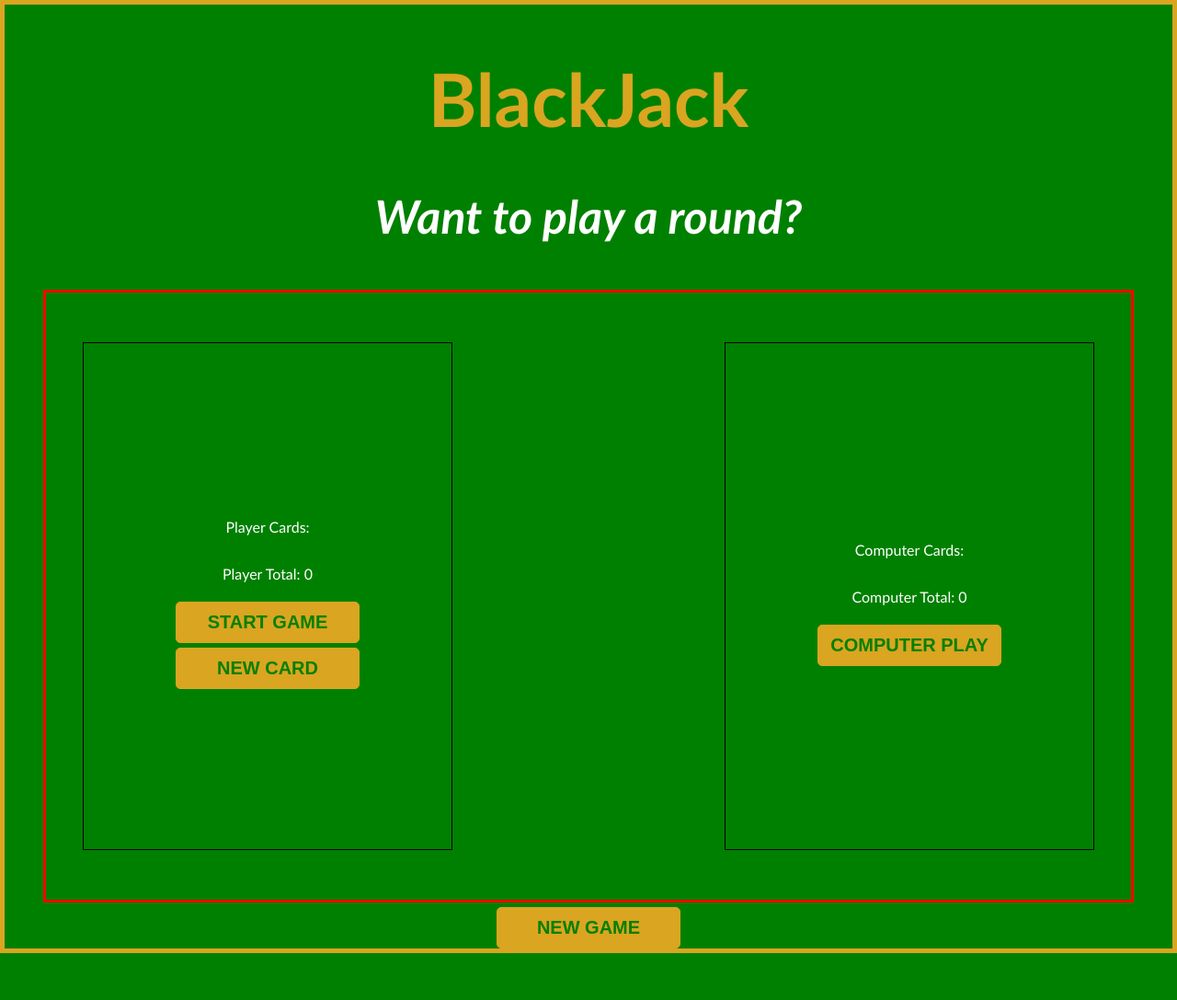
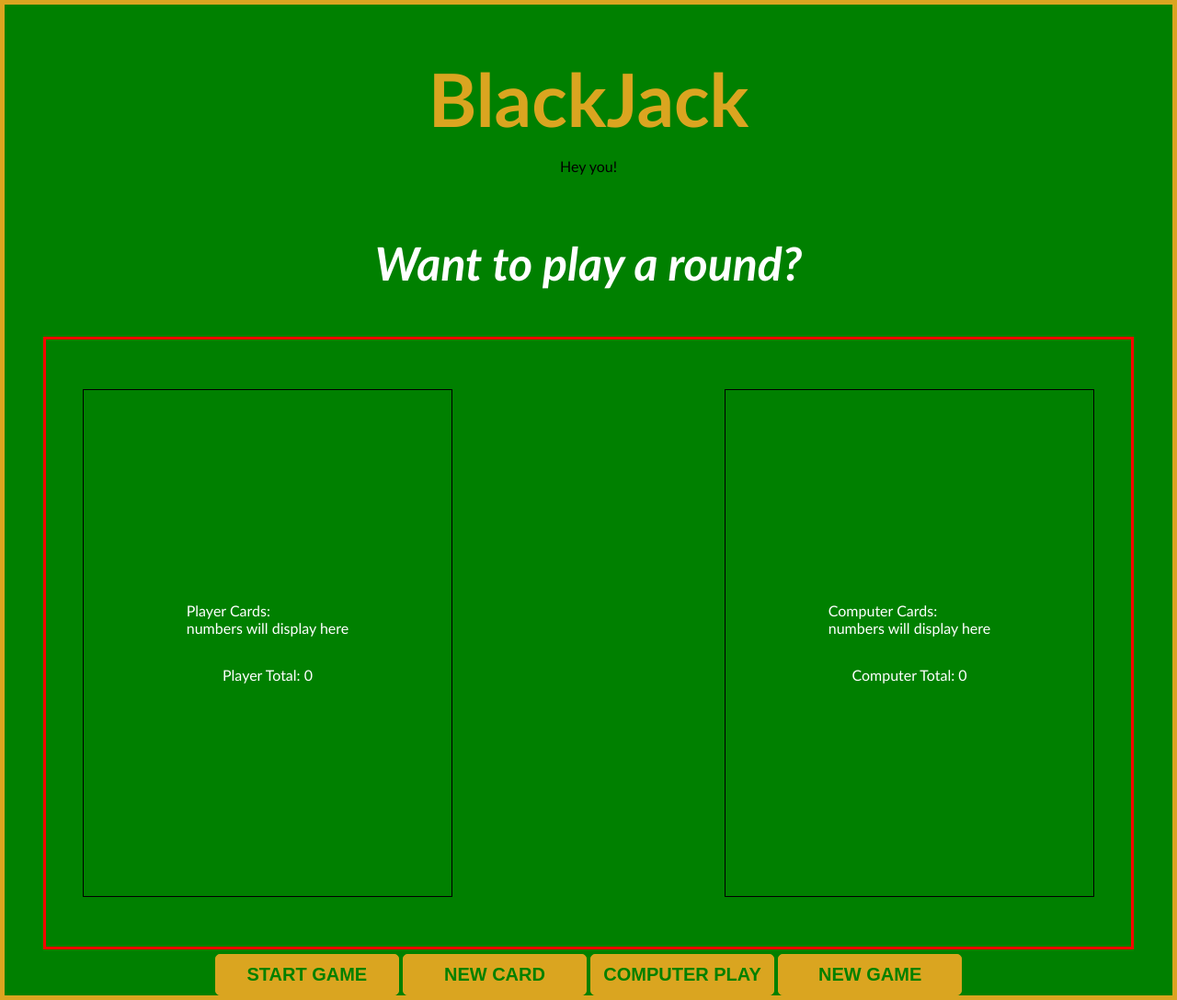
Before and after one commit to Balbader/BlackJack-game, a plain HTML site: page index.html in a window 1280 px wide. Shown: the whole page at 92% size. Before the commit the page ends 1036 px from the top, so only its background shows below. Drawn offline with Linux system fonts and the light colour scheme.

Commit message:
work on ui

```diff
--- a/index.html
+++ b/index.html
@@ -12,6 +12,9 @@
     <div class="container">
         <h1 id="title">BlackJack</h1>
 
+        <!-- Player Info -->
+        <p id="player-el">Hey you!</p>
+
         <!-- Message display: game status -->
         <p id="message-el">Want to play a round?</p>
 
@@ -19,20 +22,24 @@
         <div id="container">
             <div class="players">
                 <div id="player">
-                    <p id="cards">Player Cards:</p>
+                    <p id="cards">Player Cards:<br><span>numbers will display here</span></p>
                     <p id="sum-el">Player Total: 0</p>
-                    <button id="start">START GAME</button>
-                    <button id="new-card" disabled>NEW CARD</button>
                 </div>
                 <div id="computer">
-                    <p id="computer-cards">Computer Cards:</p>
+                    <p id="computer-cards">Computer Cards:<br><span>numbers will display here</span></p>
                     <p id="computer-sum">Computer Total: 0</p>
-                    <button id="computer-card" disabled>COMPUTER PLAY</button>
                 </div>
             </div>
             <!--<p id="player-el"></p>-->
         </div>
-        <button id="new-game" disabled>NEW GAME</button>
+
+        <!-- That's where our user will be able to click frenetically :) -->
+        <div id="btns">
+            <button id="start">START GAME</button>
+            <button id="new-card" disabled>NEW CARD</button>
+            <button id="computer-card" disabled>COMPUTER PLAY</button>
+            <button id="new-game" disabled>NEW GAME</button>
+        </div>
     </div>
     <script src="./computer.js"></script>
 </body>
```
